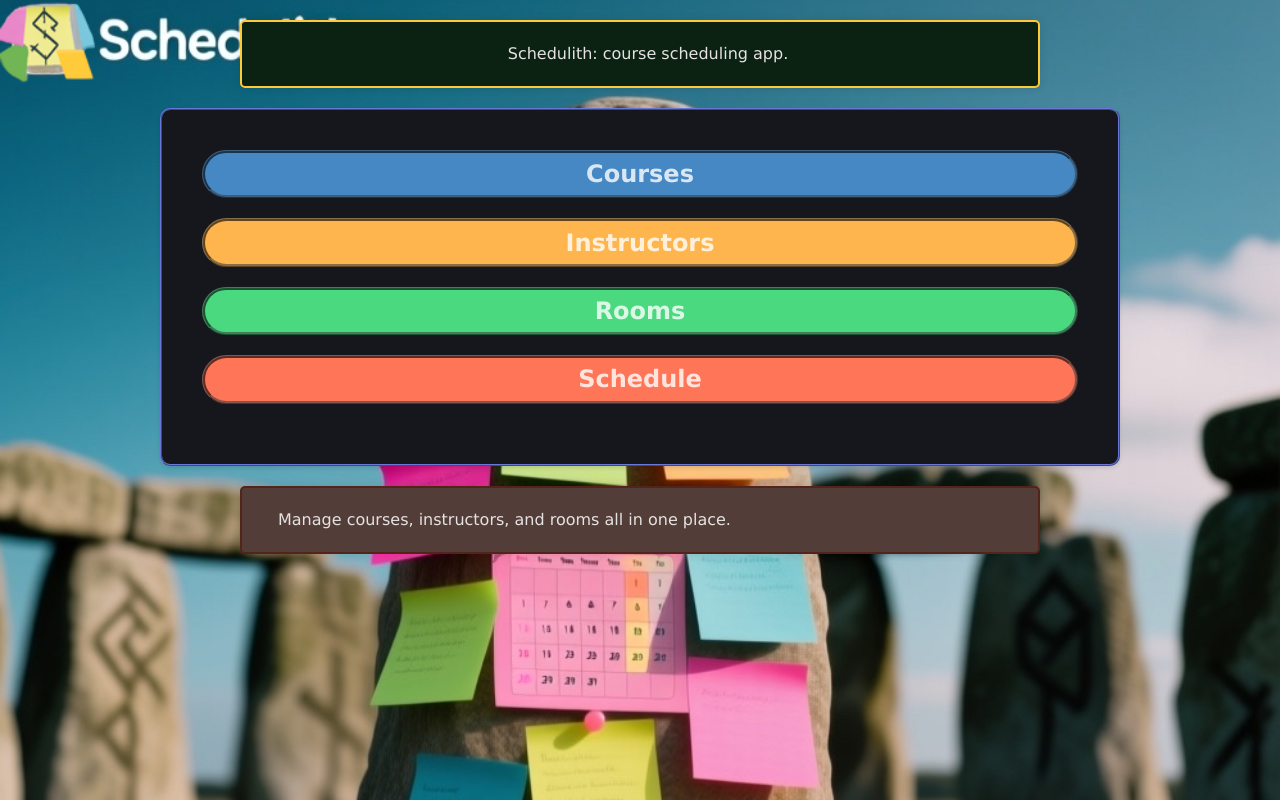
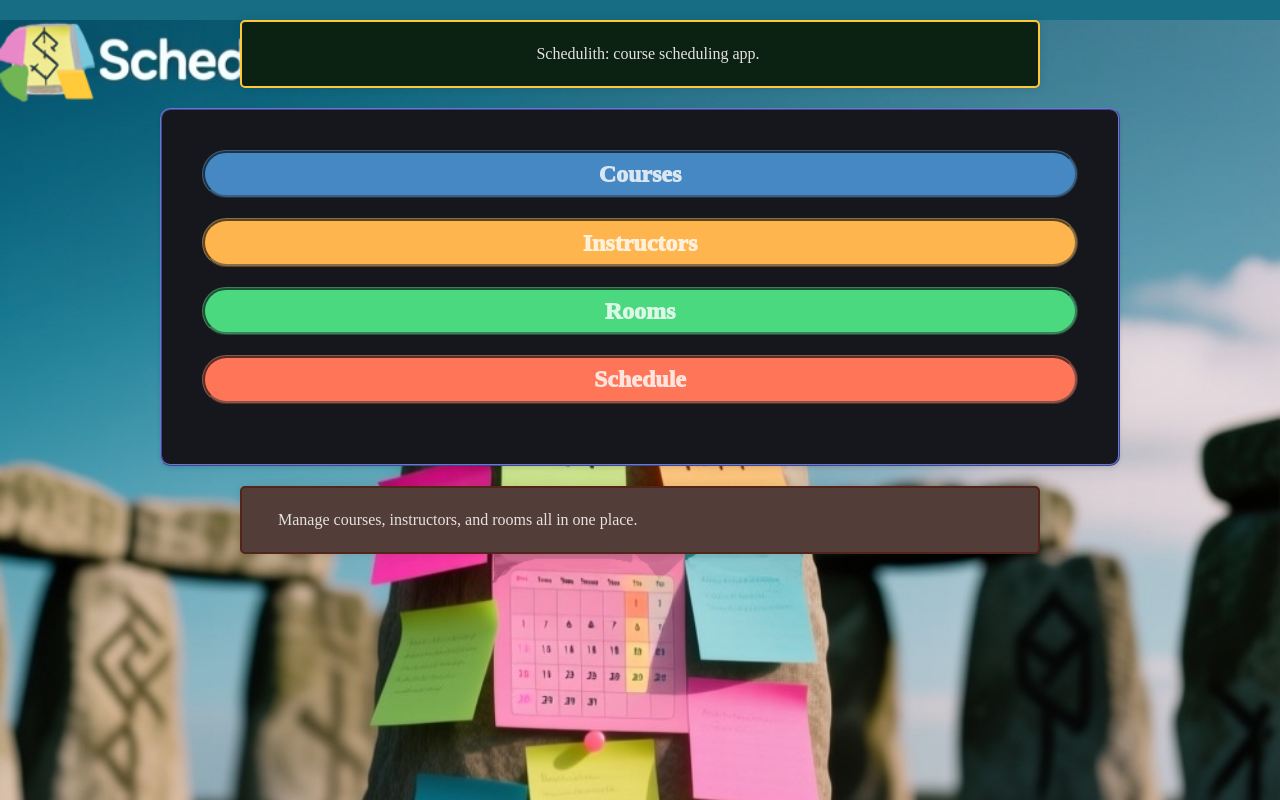
Before and after one commit to JustLeaveitBlank1/Class-Scheduler, a React (Vite) app in the folder frontend/: page / in a window 1280 px wide. Shown: the top 800 px of the page. Built offline with nearby package versions, Linux system fonts and the light colour scheme.

Commit message:
trying to fix fetch courses
pip install "fastapi[all]"

```diff
--- a/frontend/src/index.css
+++ b/frontend/src/index.css
@@ -4,14 +4,25 @@
 html, body, #root {
   height: 100vmax;
   width: 100vmax;
+  background-size: cover;
+  background-color: #176d83;
 }
 /* Body styles using direct CSS values */
 body {
-  background-color: #3B3B3B;
   color: #e5e2e2;
   -webkit-font-smoothing: antialiased;
   font-family: 'Lucida Sans', 'Lucida Sans Regular', 'Lucida Grande', 'Lucida Sans Unicode', Geneva, Verdana, sans-serif, system-ui, -apple-system, BlinkMacSystemFont,
     Roboto, "Helvetica Neue", Arial, "Noto Sans", sans-serif;
+}
+.home {
+
+  height: 100vmax;
+  background-size: cover;
+  font-family: "Times New Roman", Times, serif;
+  background-color: #414141;
+  background-image: url('../public/IMG00.png');
+  background-position: center;
+  background-repeat: no-repeat;
 }
 h1 {
   justify-self: center;
--- a/frontend/src/pages/courses.tsx
+++ b/frontend/src/pages/courses.tsx
@@ -9,8 +9,10 @@ type Course = {
 };
 
 const fetchCourses = async (): Promise<Course[]> => {
-    const res = await fetch("http://localhost:8000/api/courses"); // adjust to backend URL
-    if (!res.ok) throw new Error("Failed to fetch courses");
+    const res = await fetch("http://localhost:8001/api/courses"); // use correct port
+    if (!res.ok) {
+        throw new Error(`Failed to fetch courses: ${res.status} ${res.statusText}`);
+    }
     return res.json();
 };
 
--- a/frontend/src/pages/home.tsx
+++ b/frontend/src/pages/home.tsx
@@ -3,14 +3,7 @@ import BubblyLink from "../components/BubblyLink";
 
 const Home: React.FC = () => {
     return (
-        <body
-            style={{
-                backgroundImage: "url('../public/IMG00.png')",
-                backgroundRepeat: "no-repeat",
-                backgroundSize: "cover",
-                backgroundPosition: "center",
-            }}
-        >
+        <div className="home">
             {/* header */}
             <h1 className="text-4xl font-extrabold text-indigo-700 mb-4">
                     Schedulith: course scheduling app.
@@ -47,7 +40,7 @@ const Home: React.FC = () => {
                     Manage courses, instructors, and rooms all in one place.
                 </p>
             </div>
-        </body>
+        </div>
     );
 };
 
```
Also changed, not shown: 1 other file (tests, documents, lock files or other folders).
